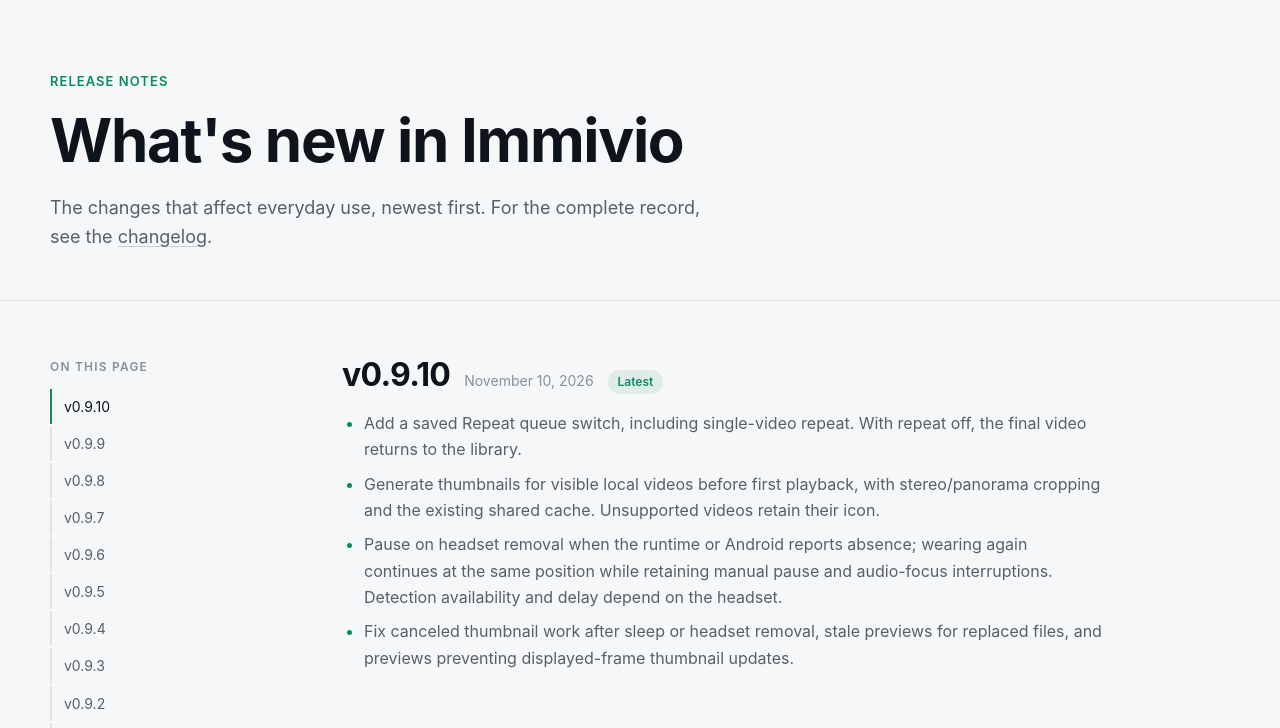
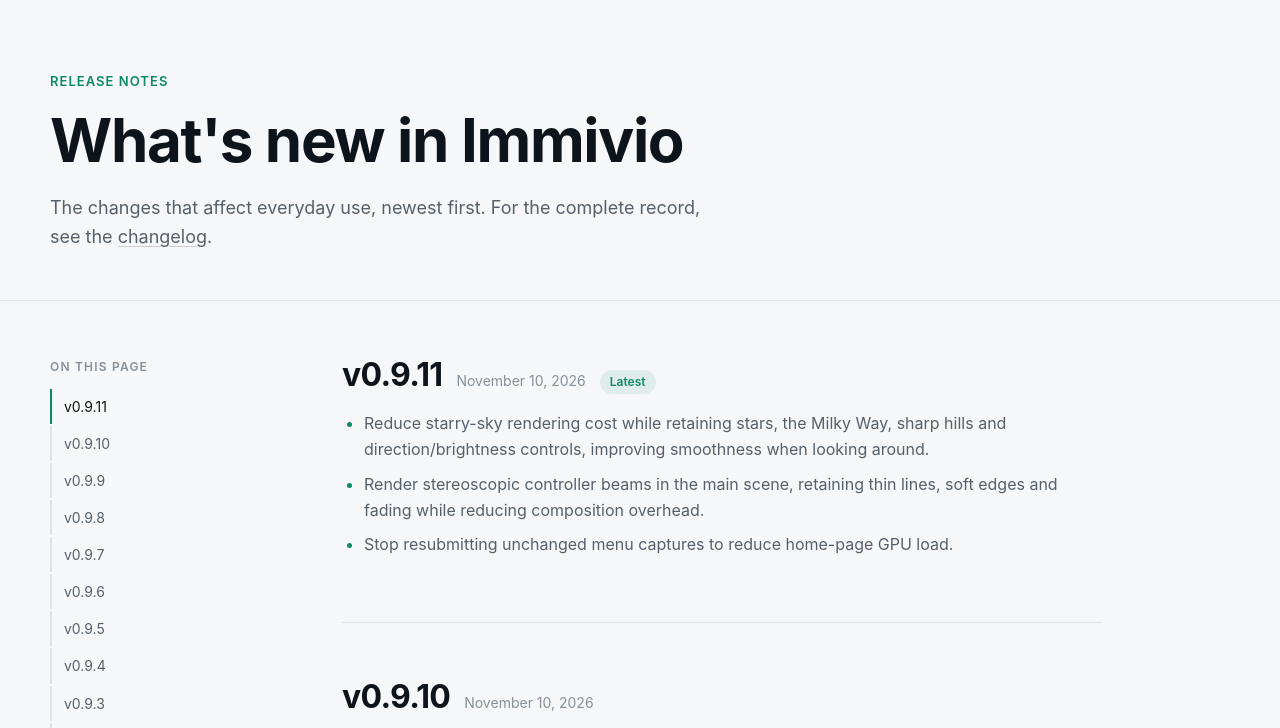
Before and after one commit to NorthBoundWisdom/immivio, a plain HTML site: page website/updates/index.html in a window 1280 px wide. Shown: the part 70-798 px from the top of the page. Drawn offline with Linux system fonts and the light colour scheme.

Commit message:
Release Immivio 0.9.11

```diff
--- a/website/updates/index.html
+++ b/website/updates/index.html
@@ -152,17 +152,35 @@
       <div class="wrap doc">
         <nav class="toc" aria-label="On this page">
           <p>On this page</p>
-          <a href="#v0-9-10">v0.9.10</a><a href="#v0-9-9">v0.9.9</a><a href="#v0-9-8">v0.9.8</a
+          <a href="#v0-9-11">v0.9.11</a><a href="#v0-9-10">v0.9.10</a><a href="#v0-9-9">v0.9.9</a
+          ><a href="#v0-9-8">v0.9.8</a
           ><a href="#v0-9-7">v0.9.7</a><a href="#v0-9-6">v0.9.6</a><a href="#v0-9-5">v0.9.5</a
           ><a href="#v0-9-4">v0.9.4</a><a href="#v0-9-3">v0.9.3</a><a href="#v0-9-2">v0.9.2</a
           ><a href="#v0-9-1">v0.9.1</a><a href="#v0-9-0">v0.9.0</a
           ><a href="#channels">Builds and channels</a>
         </nav>
         <article class="prose">
+          <section id="v0-9-11" class="release">
+            <div class="release-head">
+              <h2>v0.9.11</h2>
+              <time datetime="2026-11-10">November 10, 2026</time> <span class="badge">Latest</span>
+            </div>
+            <ul>
+              <li>
+                Reduce starry-sky rendering cost while retaining stars, the Milky Way, sharp hills
+                and direction/brightness controls, improving smoothness when looking around.
+              </li>
+              <li>
+                Render stereoscopic controller beams in the main scene, retaining thin lines, soft
+                edges and fading while reducing composition overhead.
+              </li>
+              <li>Stop resubmitting unchanged menu captures to reduce home-page GPU load.</li>
+            </ul>
+          </section>
           <section id="v0-9-10" class="release">
             <div class="release-head">
               <h2>v0.9.10</h2>
-              <time datetime="2026-11-10">November 10, 2026</time> <span class="badge">Latest</span>
+              <time datetime="2026-11-10">November 10, 2026</time>
             </div>
             <ul>
               <li>
```
Also changed, not shown: website/zh/updates/index.html (+18 -2 lines), 3 other files.
